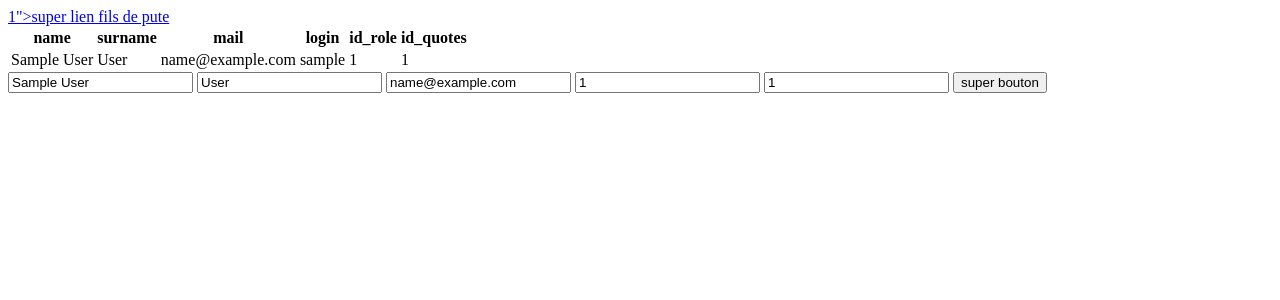
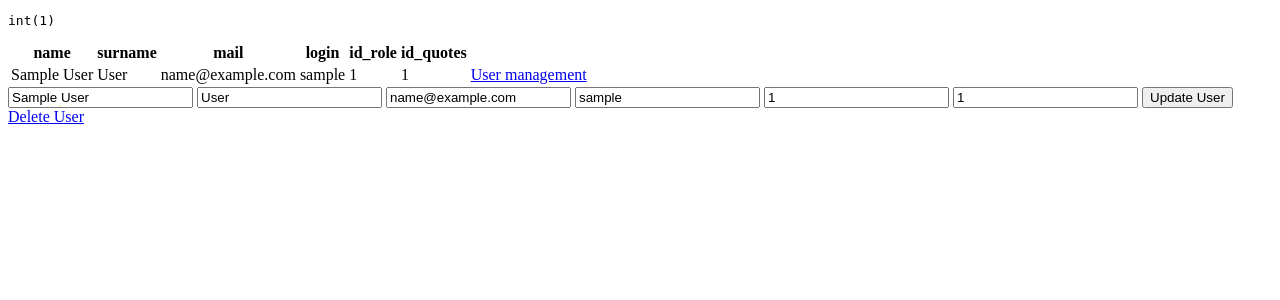
Before and after one commit to dorian-palace/tbmpro, a PHP site: page /admin/adminUser.php?id=1 in a window 1280 px wide. Shown: the top 300 px of the page. Run offline with PHP 8.4, Linux system fonts and the light colour scheme; tables that the repository leaves empty or names only in its code hold one stand-in row (values such as "Sample post").

Commit message:
update / delete user

```diff
--- a/admin/adminUser.php
+++ b/admin/adminUser.php
@@ -2,6 +2,17 @@
 require_once('../app/AdminUser.php');
 $userAdmin = new AdminUser();
 $users = $userAdmin->getAllUsers();
+
+// si la session id role est égale à 100 on affiche toute les fonctionnaitlité du super admin
+// si la session id role est égale à 10 on affiche toute les fonctionnalité du admin
+
+//sinon vous n'êtes pas admin headerlocation index.php
+
+if (isset($_GET['delete']) && !empty($_GET['delete'])) {
+
+    $delete = (int)$_GET['delete'];
+    $userAdmin->deleteUser($delete);
+}
 ?>
 <!DOCTYPE html>
 <html lang="en">
@@ -25,44 +36,42 @@ $users = $userAdmin->getAllUsers();
             <th>id_quotes</th>
         </tr>
 
-        <?php foreach ($users as $user) : ?>
+        <?php foreach ($users as $user) :
+            echo "<pre>";
+            var_dump($user['id_role']);
+            echo "</pre>";
+
+        ?>
             <tr>
-                <a href="adminUser.php?id=<?= $user['id'] ?>"><?= $user['id'] ?>">super lien fils de pute</a>
                 <td><?= $user['name']; ?></td>
                 <td><?= $user['surname']; ?></td>
                 <td><?= $user['mail']; ?></td>
                 <td><?= $user['login']; ?></td>
                 <td><?= $user['id_role']; ?></td>
                 <td><?= $user['id_quotes']; ?></td>
+                <td><a href="adminUser.php?id=<?= $user['id'] ?>">User management</a></td>
             </tr>
-        <?php endforeach; ?>
+        <?php
+        endforeach; ?>
     </table>
+
     <?php
     if (isset($_GET['id'])) {
+
         $singleUser = $userAdmin->getSingleUser($_GET['id']);
-        // $id = $_GET['id'];
-        $userAdmin->updateUser($_GET['id']);
-        // echo "<pre>";
-        // var_dump($singleUser);
-        // echo "</pre>";
-        // echo "ok";
-    ?>
+        $userAdmin->updateUser($_GET['id']); ?>
+
         <form action="" method="post">
-            <input type="text" name="nameUser" value="<?= $singleUser['name']; ?>">
+            <input type="text" name="nameUser" value="<?= $singleUser['name']; ?>" placeholder="">
             <input type="text" name="surnameUser" value="<?= $singleUser['surname']; ?>">
-            <input type="text" name="mailUser" value="<?= $singleUser['mail']; ?>">
+            <input type="email" name="mailUser" value="<?= $singleUser['mail']; ?>">
+            <input type="text" name="loginUser" value="<?= $singleUser['login']; ?>">
             <input type="text" name="id_role" value="<?= $singleUser['id_role']; ?>">
             <input type="text" name="id_quotes" value="<?= $singleUser['id_quotes']; ?>">
-            <button type="submit" value="<?= $singleUser['id']; ?>" name="submitUser">
-                <!--Submit update user-->super bouton
-            </button>
-            <a href="">
-                <!---DELETE-->
-            </a>
+            <button type="submit" value="<?= $singleUser['id']; ?>" name="submitUser">Update User</button>
+            <a class="a_admin" href="adminUser.php?delete=<?= $singleUser['id']; ?>">Delete User</a>
         </form>
-    <?php
-    }
-    ?>
+    <?php } ?>
 </body>
 
 </html>
--- a/app/AdminUser.php
+++ b/app/AdminUser.php
@@ -29,16 +29,18 @@ class AdminUser extends Database
         return $user;
     }
 
-    public function updateUser($id)
+    //update user que par id 1
+    //update admin que par id 10
+
+    public function updateUser()
     {
 
-        // $id = $_GET['id'];
+        if (isset($_POST['submitUser'])) {
 
-        if (isset($_POST['submitUser'])) {
-            $name = secuData($_POST['name']);
-            $surname = secuData($_POST['surname']);
-            $login = secuData($_POST['login']);
-            $mail = secuData($_POST['mail']);
+            $name = secuData($_POST['nameUser']);
+            $surname = secuData($_POST['surnameUser']);
+            $login = secuData($_POST['loginUser']);
+            $mail = secuData($_POST['mailUser']);
             $id_role = secuData($_POST['id_role']);
             $id_quotes = secuData($_POST['id_quotes']);
             $idUser = secuData($_POST['submitUser']);
@@ -46,25 +48,17 @@ class AdminUser extends Database
             $sql = "UPDATE users SET name = ?, surname = ?,  mail = ?, login = ?, id_role = ?, id_quotes = ? WHERE id = ?";
             $stmt = $this->pdo->prepare($sql);
             $stmt->execute([
-                'name' => $name,
-                'surname' => $surname,
-                'mail' => $mail,
-                'login' => $login,
-                'id_role' => $id_role,
-                'id_quotes' => $id_quotes,
-                'id' => $id
+                $name, $surname, $mail, $login, $id_role, $id_quotes, $idUser
             ]);
-            //UPDATE users SET name = 'aaze', surname = 'azea', mail = 'aze@a',login = 'aaze', id_role = 1, id_quotes = 0 WHERE id = 1;
-            header('Location: adminUser.php');
         }
     }
 
-    public function deleteUser()
+    public function deleteUser($id)
     {
-        $sql = "DELETE FROM users WHERE id = :id";
+        $sql = "DELETE FROM users WHERE id = ?";
         $stmt = $this->pdo->prepare($sql);
         $stmt->execute([
-            'id' => $_GET['id'] //id dans button delete
+            $id
         ]);
     }
 }
```
